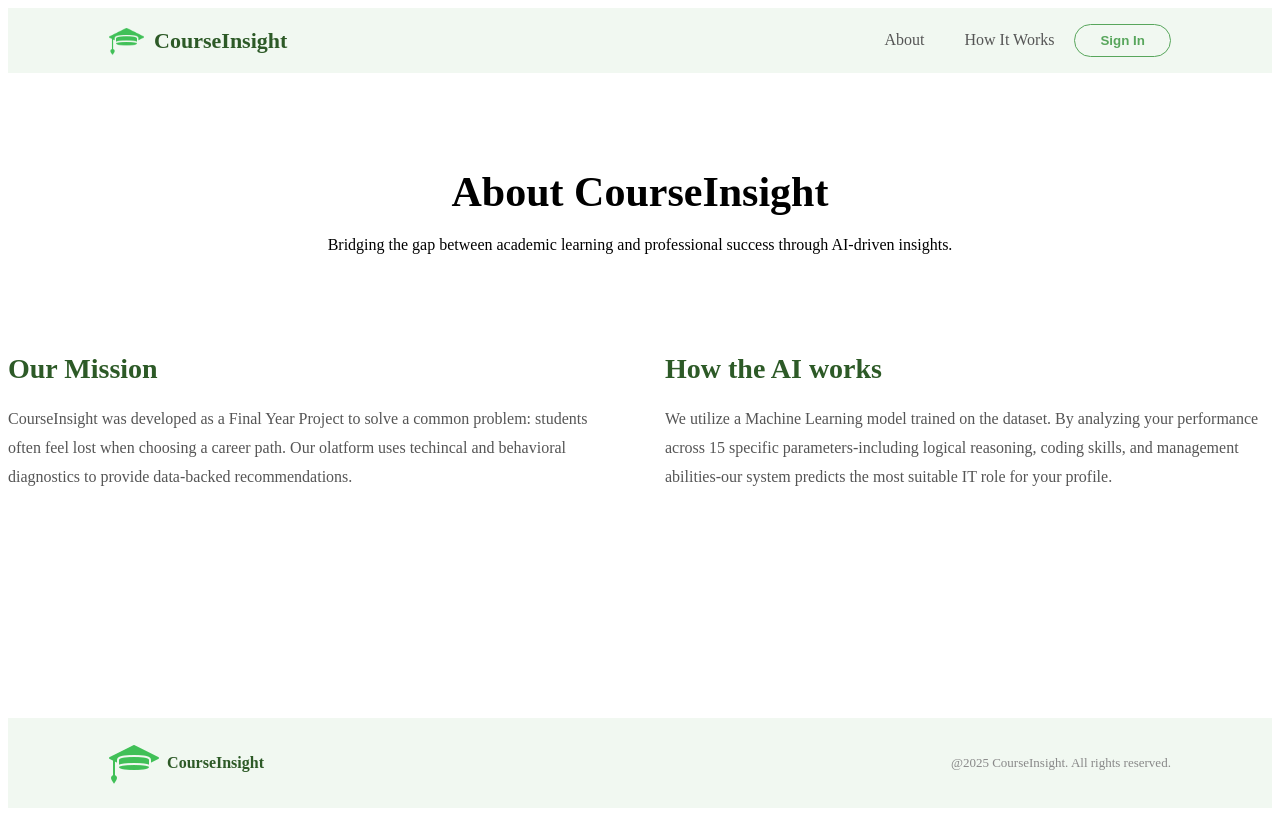
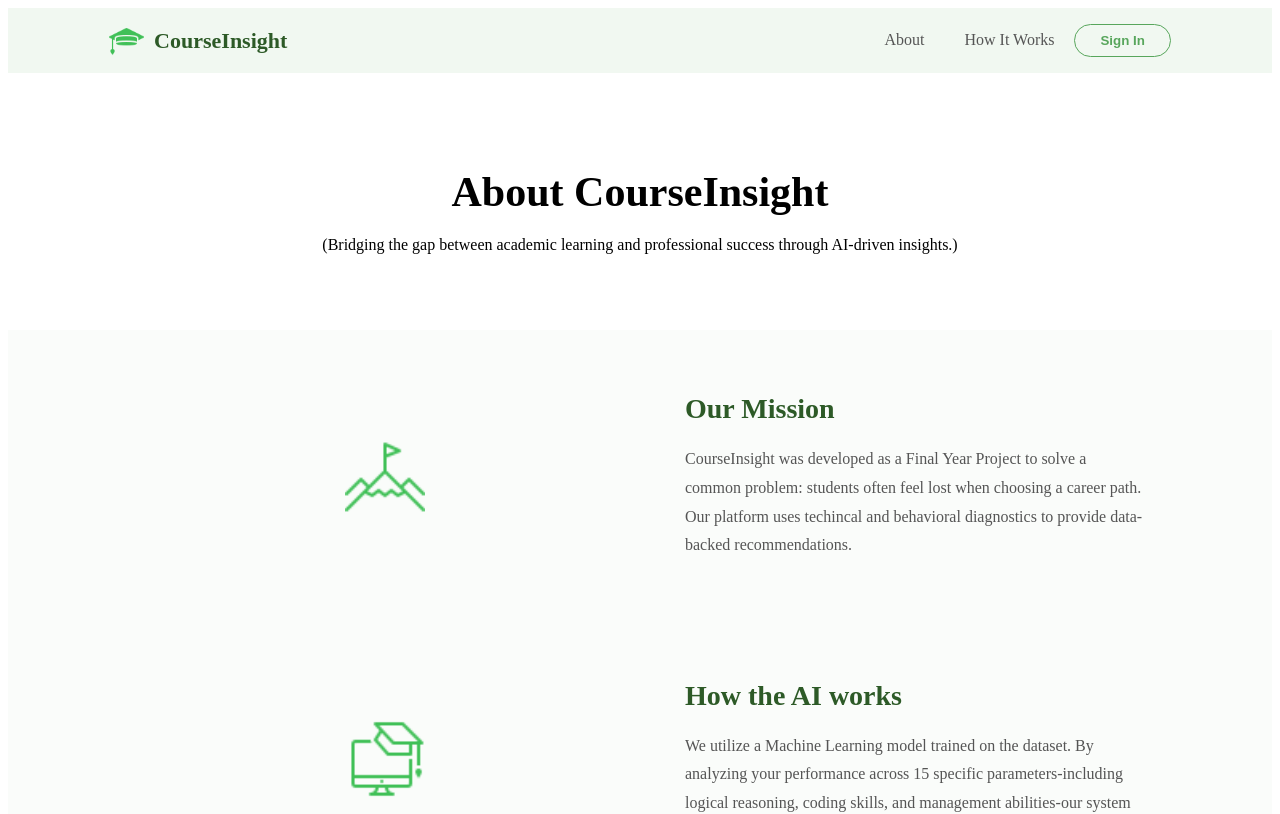
Before and after one commit to BibhaKhadka/FYP-CourseInsight, a React (Vite) app in the folder Frontend/: page /about in a window 1280 px wide. Shown: the top 814 px of the page. Built offline with nearby package versions, Linux system fonts and the light colour scheme.

Commit message:
Changes Made on Home page

```diff
--- a/Frontend/src/Pages/About.css
+++ b/Frontend/src/Pages/About.css
@@ -25,6 +25,10 @@
     gap: 50px;
     margin-bottom: 80px;
 }
+.about-row reverse{
+    flex-direction: row-reverse;
+}
+
 .about-text{
     flex: 1;
 }
@@ -38,3 +42,17 @@
     line-height: 1.8;
     font-size: 16px;
 }
+.about-image{
+    flex: 1;
+    display: flex;
+    justify-content: center;
+    align-items: center;
+    padding: 20px;
+}
+.about-image img{
+    width: 80px;
+    height: 80px;
+    object-fit: contain;
+    border-radius: 0;
+    box-shadow: none;
+}
--- a/Frontend/src/Pages/About.jsx
+++ b/Frontend/src/Pages/About.jsx
@@ -2,6 +2,8 @@ import React from "react"
 import Footer from "../Components/Navbar/Footer"
 import Header from "../Components/Navbar/Header"
 import '../Pages/About.css'
+import mission from '../assets/photos/mission.png'
+import ml from '../assets/photos/ml.png'
 
 const About = () => {
     return (
@@ -10,20 +12,33 @@ const About = () => {
             <div className="about-content-wrapper">
                 <section className="about-hero">
                     <h1>About <span className="green-text">CourseInsight</span></h1>
-                    <p>Bridging the gap between academic learning and professional success through AI-driven insights.</p>
+                    <p>(Bridging the gap between academic learning and professional success through AI-driven insights.)</p>
                 </section>
-                <section className="about-row">
+                <section className="about-content">
+                    <div className="about-row">
+                        <div className="about-image">
+                                <img src={mission} alt="Our Mission"></img>
+                            </div>
                         <div className="about-text">
                             <h2>Our Mission</h2>
                             <p>CourseInsight was developed as a Final Year Project to solve a common problem: students often feel lost when choosing a career path.
-                            Our olatform uses techincal and behavioral diagnostics to provide data-backed recommendations.
+                                Our platform uses techincal and behavioral diagnostics to provide data-backed recommendations.
                             </p>
+
+
+                        </div>
+                    </div>
+                    <div className="about-row reverse">
+                        <div className="about-image">
+                            <img src={ml} alt="AI Technology" />
                         </div>
                         <div className="about-text">
                             <h2>How the AI works</h2>
                             <p>
-                            We utilize a Machine Learning model trained on the dataset. By analyzing your performance across 15 specific parameters-including logical reasoning, coding skills, and management abilities-our system predicts the most suitable IT role for your profile.
+                                We utilize a Machine Learning model trained on the dataset.
+                                By analyzing your performance across 15 specific parameters-including logical reasoning, coding skills, and management abilities-our system predicts the most suitable IT role for your profile.
                             </p>
+                        </div>
                     </div>
                 </section>
             </div>
```
Also changed, not shown: Frontend/src/assets/photos/mission.png (added), Frontend/src/assets/photos/ml.png (added). Lines whose indentation alone changed are shown as unchanged.
